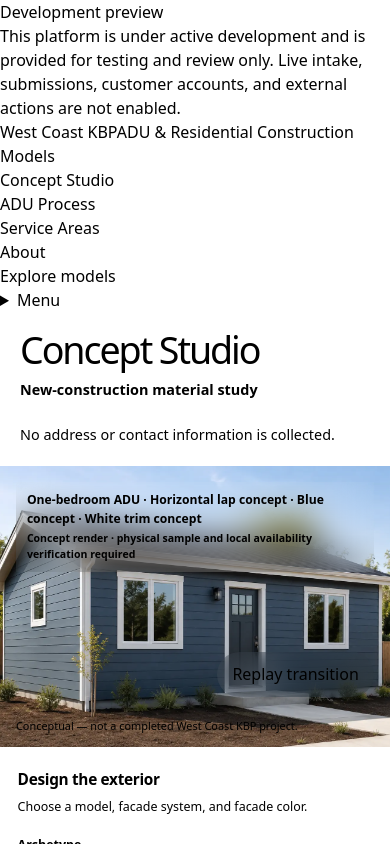
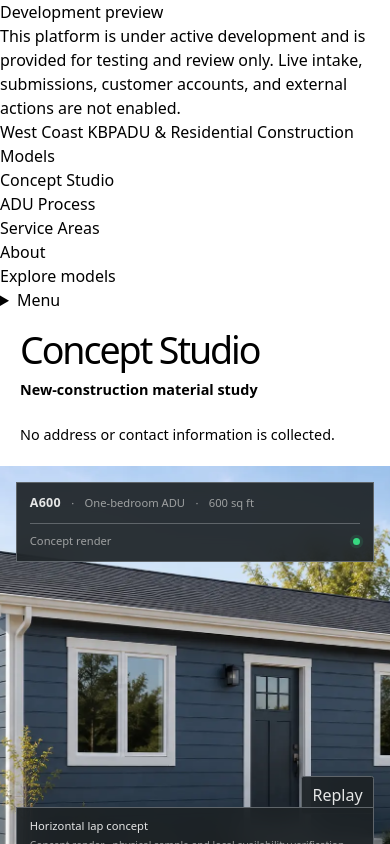
Before and after one commit to WEST-COAST-KBP-ADU/construction-os, a Next.js app: page /studio in a window 390 px wide. Shown: the top 844 px of the page. Built offline with nearby package versions, Linux system fonts and the light colour scheme.

Commit message:
Align Studio motion stage with precision direction

```diff
--- a/src/components/studio/HardieMotionStage.module.css
+++ b/src/components/studio/HardieMotionStage.module.css
@@ -3,17 +3,19 @@
   min-height: 42.5rem;
   overflow: hidden;
   margin: 0;
-  background: var(--studio-panel-muted);
+  isolation: isolate;
+  background: var(--studio-shell, #1d2225);
 }
 
 .currentImage,
 .previousImage {
   object-fit: cover;
-  object-position: center;
+  object-position: center 48%;
 }
 
 .previousImage {
   z-index: 0;
+  animation: previousFade 1100ms cubic-bezier(0.22, 0.61, 0.36, 1) both;
 }
 
 .currentImage {
@@ -24,84 +26,100 @@
   animation: materialResolve 1100ms cubic-bezier(0.22, 0.61, 0.36, 1) both;
 }
 
-.materialSweep {
+.metadataPlate,
+.truthPlate {
   position: absolute;
-  inset: 0;
-  z-index: 2;
-  pointer-events: none;
-  opacity: 0;
-  transform: translateX(-115%);
-  background: linear-gradient(
-    90deg,
-    transparent 28%,
-    color-mix(in srgb, var(--studio-accent) 28%, transparent) 50%,
-    transparent 72%
-  );
+  z-index: 4;
+  color: var(--studio-shell-ink, #e5e6e6);
+  border: 1px solid var(--studio-line-strong, #5f656a);
+  background: color-mix(in srgb, var(--studio-shell, #1d2225) 92%, transparent);
+  backdrop-filter: blur(12px);
 }
 
-.stageTransitioning .materialSweep {
-  animation: materialSweep 1100ms cubic-bezier(0.22, 0.61, 0.36, 1) both;
+.metadataPlate {
+  top: clamp(1rem, 2vw, 1.75rem);
+  right: clamp(1rem, 2vw, 1.75rem);
+  display: flex;
+  width: min(31rem, calc(100% - 2rem));
+  min-height: 3.5rem;
+  align-items: center;
+  justify-content: space-between;
+  gap: 1rem;
+  padding: 0.8rem 1rem;
+  font-size: 0.7rem;
 }
 
-.selection,
-.materialCaption {
-  position: absolute;
-  z-index: 4;
+.modelMetadata,
+.renderStatus {
   display: flex;
   align-items: center;
-  gap: 0.75rem;
-  color: var(--studio-shell-ink);
-  background: color-mix(in srgb, var(--studio-shell) 78%, transparent);
-  backdrop-filter: blur(16px);
+  gap: 0.65rem;
 }
 
-.selection {
-  top: clamp(1rem, 2vw, 1.75rem);
-  left: clamp(1rem, 2vw, 1.75rem);
-  max-width: calc(100% - 14rem);
-  flex-wrap: wrap;
-  padding: 0.72rem 0.9rem;
-  font-size: 0.76rem;
-  font-weight: 600;
+.modelMetadata strong {
+  font-size: 0.78rem;
+  letter-spacing: 0.02em;
 }
 
-.selection small,
-.materialCaption small {
-  color: var(--studio-shell-muted);
-  font-size: 0.66rem;
+.modelMetadata span,
+.renderStatus {
+  color: var(--studio-shell-muted, #9ea0a1);
 }
 
-.materialCaption {
-  right: clamp(1rem, 2vw, 1.75rem);
-  bottom: clamp(1rem, 2vw, 1.75rem);
-  padding: 0.62rem 0.8rem;
-  font-size: 0.72rem;
+.renderStatus {
+  flex: 0 0 auto;
+  padding-left: 1rem;
+  border-left: 1px solid var(--studio-line-strong, #5f656a);
+}
+
+.statusDot {
+  width: 0.45rem;
+  height: 0.45rem;
+  border-radius: 50%;
+  background: var(--studio-status, #37d880);
+  box-shadow: 0 0 0 0.2rem color-mix(in srgb, var(--studio-status, #37d880) 12%, transparent);
 }
 
 .replayButton {
   position: absolute;
   right: clamp(1rem, 2vw, 1.75rem);
-  bottom: clamp(4.65rem, 7vw, 5.35rem);
+  bottom: clamp(4.7rem, 6vw, 5.2rem);
   z-index: 4;
-  min-height: 2.6rem;
-  border: 1px solid color-mix(in srgb, var(--studio-shell-ink) 40%, transparent);
-  border-radius: 999px;
-  background: color-mix(in srgb, var(--studio-shell) 82%, transparent);
-  color: var(--studio-shell-ink);
+  min-height: 2rem;
+  border: 1px solid var(--studio-line-strong, #5f656a);
+  border-radius: 0.15rem;
+  background: color-mix(in srgb, var(--studio-shell, #1d2225) 92%, transparent);
+  color: var(--studio-shell-ink, #e5e6e6);
   cursor: pointer;
   font-size: 0.7rem;
   font-weight: 600;
-  padding: 0.65rem 0.95rem;
-  backdrop-filter: blur(16px);
+  padding: 0.4rem 0.65rem;
+  backdrop-filter: blur(12px);
 }
 
 .replayButton:hover {
-  border-color: var(--studio-shell-ink);
+  border-color: var(--studio-accent, #5d8bf4);
 }
 
 .replayButton:focus-visible {
-  outline: var(--focus-outline-width) solid var(--color-focus-ring);
-  outline-offset: var(--focus-outline-offset);
+  outline: var(--focus-outline-width, 2px) solid var(--studio-accent, #5d8bf4);
+  outline-offset: var(--focus-outline-offset, 3px);
+}
+
+.truthPlate {
+  bottom: clamp(1rem, 2vw, 1.75rem);
+  left: clamp(1rem, 2vw, 1.75rem);
+  display: flex;
+  max-width: calc(100% - 10rem);
+  align-items: center;
+  gap: 0.8rem;
+  padding: 0.62rem 0.8rem;
+  font-size: 0.7rem;
+}
+
+.truthPlate small {
+  color: var(--studio-shell-muted, #9ea0a1);
+  font-size: 0.64rem;
 }
 
 .previewPending {
@@ -113,10 +131,10 @@
   width: min(28rem, calc(100% - 3rem));
   gap: 0.45rem;
   transform: translate(-50%, -50%);
-  color: var(--studio-shell-ink);
-  border: 1px solid color-mix(in srgb, var(--studio-shell-ink) 24%, transparent);
-  background: color-mix(in srgb, var(--studio-shell) 88%, transparent);
-  padding: 1.15rem 1.25rem;
+  color: var(--studio-shell-ink, #e5e6e6);
+  border: 1px solid var(--studio-line-strong, #5f656a);
+  background: var(--studio-shell-raised, #121619);
+  padding: 1.4rem 1.5rem;
   font-size: 0.72rem;
   line-height: 1.4;
   text-align: center;
@@ -128,78 +146,91 @@
 }
 
 .previewPending span {
-  color: var(--studio-shell-muted);
+  color: var(--studio-shell-muted, #9ea0a1);
+}
+
+.previewPending .pendingModel {
+  padding-bottom: 0.65rem;
+  border-bottom: 1px solid var(--studio-line-strong, #5f656a);
+  font-size: 0.66rem;
+  letter-spacing: 0.04em;
+  text-transform: uppercase;
 }
 
 .stage figcaption {
   position: absolute;
   bottom: clamp(1rem, 2vw, 1.75rem);
-  left: clamp(1rem, 2vw, 1.75rem);
+  right: clamp(1rem, 2vw, 1.75rem);
   z-index: 4;
   margin: 0;
-  color: var(--studio-shell-ink);
+  color: var(--studio-shell-ink, #e5e6e6);
   font-size: 0.68rem;
-  text-shadow: 0 1px 3px color-mix(in srgb, var(--studio-shell) 70%, transparent);
+  text-align: right;
+  text-shadow: 0 1px 3px color-mix(in srgb, var(--studio-shell, #1d2225) 70%, transparent);
 }
 
 @keyframes materialResolve {
   0% {
     clip-path: inset(0 100% 0 0);
-    filter: saturate(0.82) contrast(0.96);
-    transform: scale(1.012);
-  }
-  58% {
-    filter: saturate(0.94) contrast(0.99);
+    opacity: 0.35;
   }
   100% {
     clip-path: inset(0 0 0 0);
-    filter: none;
-    transform: scale(1);
+    opacity: 1;
   }
 }
 
-@keyframes materialSweep {
+@keyframes previousFade {
   0% {
-    opacity: 0;
-    transform: translateX(-115%);
-  }
-  18%,
-  82% {
     opacity: 1;
   }
   100% {
     opacity: 0;
-    transform: translateX(115%);
   }
 }
 
 @media (max-width: 60rem) {
   .stage {
-    min-height: min(66vw, 36rem);
+    min-height: clamp(28rem, 66vw, 42rem);
   }
 }
 
 @media (max-width: 42rem) {
   .stage {
-    min-height: 72vw;
+    min-height: clamp(25rem, 118vw, 34rem);
   }
 
-  .selection {
+  .metadataPlate {
+    left: 1rem;
+    width: auto;
+    align-items: flex-start;
+    flex-direction: column;
+    gap: 0.65rem;
+    padding: 0.7rem 0.8rem;
+  }
+
+  .renderStatus {
+    width: 100%;
+    justify-content: space-between;
+    padding-top: 0.55rem;
+    padding-left: 0;
+    border-top: 1px solid var(--studio-line-strong, #5f656a);
+    border-left: 0;
+  }
+
+  .truthPlate {
     right: 1rem;
+    bottom: 2.9rem;
+    left: 1rem;
     max-width: none;
     align-items: flex-start;
     flex-direction: column;
-    gap: 0.2rem;
-    padding: 0.58rem 0.68rem;
-  }
-
-  .materialCaption {
-    display: none;
+    gap: 0.25rem;
   }
 
   .replayButton {
     right: 1rem;
-    bottom: 3.15rem;
+    bottom: 7rem;
   }
 
   .stage figcaption {
@@ -211,7 +242,11 @@
 
 @media (prefers-reduced-motion: reduce) {
   .stageTransitioning .currentImage,
-  .stageTransitioning .materialSweep {
+  .previousImage {
     animation: none;
   }
+
+  .previousImage {
+    display: none;
+  }
 }
--- a/src/components/studio/HardieMotionStage.tsx
+++ b/src/components/studio/HardieMotionStage.tsx
@@ -40,6 +40,12 @@ const FACADE_LABELS: Record<ConceptFacade, string> = {
 const COLOR_LABELS: Record<ConceptColor, string> = {
   sage: "Blue concept",
   charcoal: "Charcoal concept",
+};
+
+const MODEL_METADATA: Record<string, { code: string; size: string }> = {
+  "studio-450": { code: "A450", size: "450 sq ft" },
+  "one-bed-600": { code: "A600", size: "600 sq ft" },
+  "two-bed-800": { code: "A800", size: "800 sq ft" },
 };
 
 function isConceptFacade(value: string): value is ConceptFacade {
@@ -112,6 +118,10 @@ export default function HardieMotionStage({
   const selectionLabel = previewAvailable
     ? `${modelLabel} · ${facadeLabel} · ${colorLabel} · White trim concept`
     : `${modelLabel} · matched new-construction concept preview pending`;
+  const modelMetadata = MODEL_METADATA[modelId] ?? {
+    code: modelId.toUpperCase(),
+    size: "Size unavailable",
+  };
 
   function replayTransition() {
     if (!previewAvailable) return;
@@ -150,27 +160,38 @@ export default function HardieMotionStage({
             sizes="(max-width: 960px) 100vw, 69vw"
             className={styles.currentImage}
           />
-          <div className={styles.materialSweep} aria-hidden="true" />
-          <div className={styles.selection} aria-live="polite">
-            <span>{selectionLabel}</span>
-            <small>
-              Concept render · physical sample and local availability verification required
-            </small>
+          <div className={styles.metadataPlate} aria-live="polite">
+            <div className={styles.modelMetadata}>
+              <strong>{modelMetadata.code}</strong>
+              <span aria-hidden="true">·</span>
+              <span>{modelLabel}</span>
+              <span aria-hidden="true">·</span>
+              <span>{modelMetadata.size}</span>
+            </div>
+            <span className={styles.renderStatus}>
+              <span>Concept render</span>
+              <span className={styles.statusDot} aria-hidden="true" />
+            </span>
           </div>
           <button
             type="button"
             className={styles.replayButton}
             onClick={replayTransition}
           >
-            Replay transition
+            Replay
           </button>
-          <div className={styles.materialCaption}>
+          <div className={styles.truthPlate}>
             <span>{materialLabel}</span>
-            <small>1.1 s material resolve</small>
+            <small>
+              Concept render · physical sample and local availability verification required
+            </small>
           </div>
         </>
       ) : (
         <div className={styles.previewPending}>
+          <span className={styles.pendingModel}>
+            {modelMetadata.code} · {modelLabel} · {modelMetadata.size}
+          </span>
           <strong>Matched exterior concept preview pending</strong>
           <span>
             This model stays image-free until a matched new-construction render exists.
```
Also changed, not shown: 3 other files (tests, documents, lock files or other folders).
